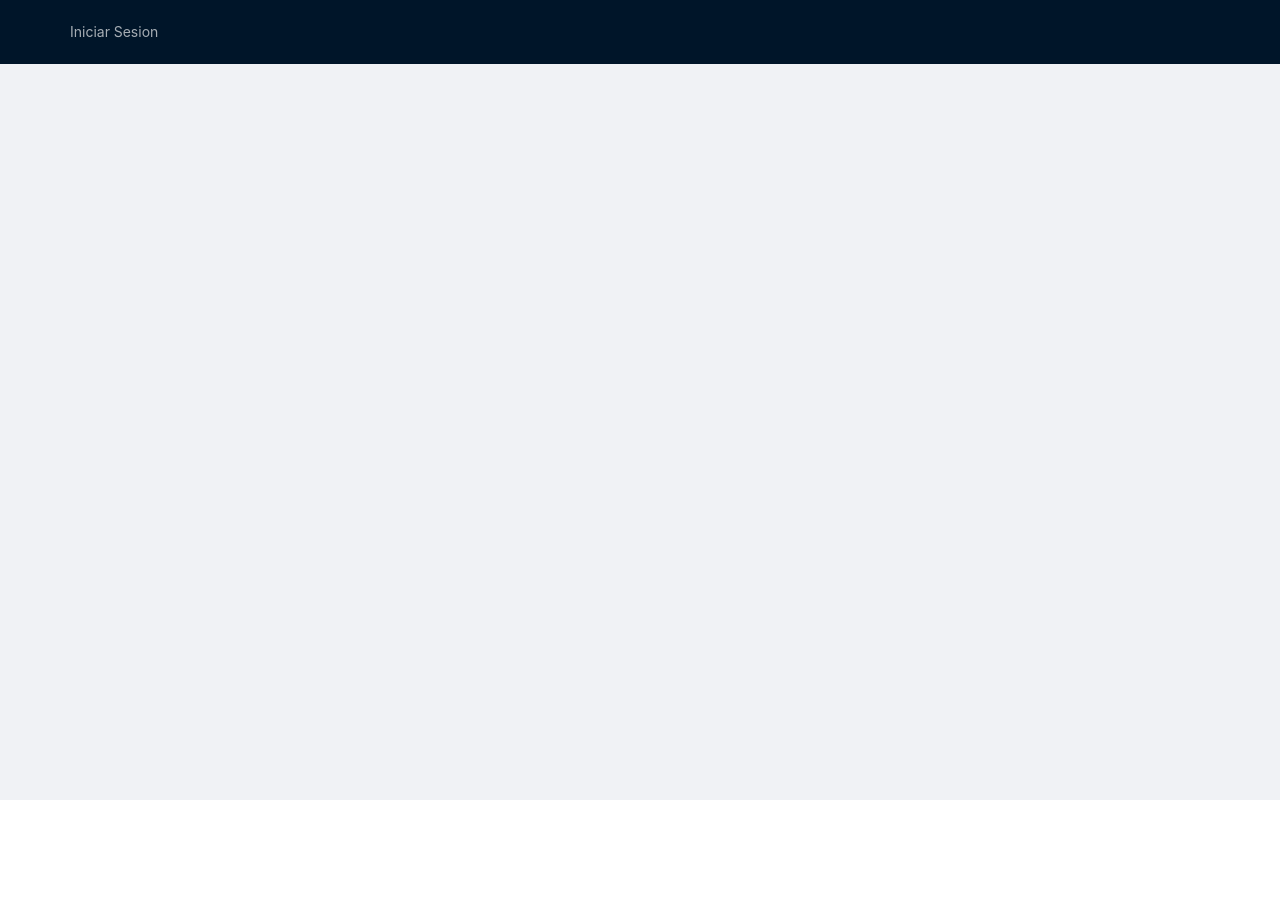
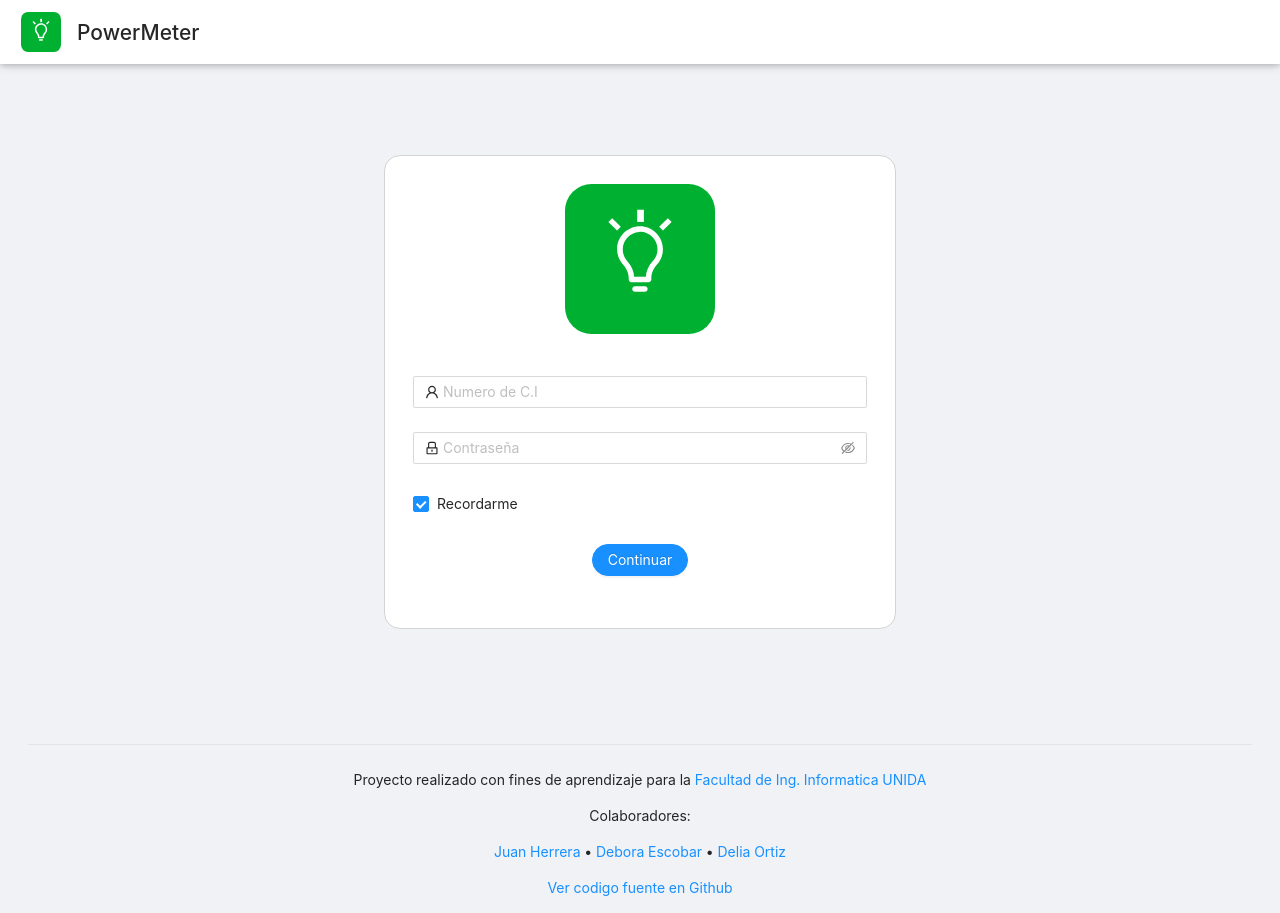
Before and after one commit to imherrera/medidor-electronico, a React (Create React App) app in the folder client/web/: page /login in a window 1280 px wide. Before the commit the page ends 800 px from the top, so only its background shows below. Built offline with nearby package versions, Linux system fonts and the light colour scheme.

Commit message:
add login screen and logo

```diff
--- a/client/web/package.json
+++ b/client/web/package.json
@@ -9,6 +9,7 @@
     "ant-design-pro": "^2.3.2",
     "react": "^17.0.2",
     "react-dom": "^17.0.2",
+    "react-router": "^6.0.1",
     "react-router-dom": "^6.0.1",
     "react-scripts": "4.0.3",
     "web-vitals": "^1.1.2"
--- a/client/web/public/index.html
+++ b/client/web/public/index.html
@@ -1,14 +1,12 @@
 <!DOCTYPE html>
 <html lang="en">
+
 <head>
   <meta charset="utf-8" />
   <link rel="icon" href="%PUBLIC_URL%/favicon.ico" />
   <meta name="viewport" content="width=device-width, initial-scale=1" />
   <meta name="theme-color" content="#000000" />
-    <meta
-      name="description"
-      content="Web site created using create-react-app"
-    />
+  <meta name="description" content="Plataforma de proyecto Medidor Electronico creada con fines de aprendizaje" />
   <link rel="apple-touch-icon" href="%PUBLIC_URL%/logo192.png" />
   <!--
       manifest.json provides metadata used when your web app is installed on a
@@ -26,6 +24,7 @@
     -->
   <title>React App</title>
 </head>
+
 <body>
   <noscript>You need to enable JavaScript to run this app.</noscript>
   <div id="root"></div>
@@ -40,4 +39,5 @@
       To create a production bundle, use `npm run build` or `yarn build`.
     -->
 </body>
+
 </html>
--- /dev/null
+++ b/client/web/src/App.css
@@ -0,0 +1,30 @@
+.app-header {
+    position: fixed;
+    z-index: 1;
+    width: 100%;
+    height: 64px;
+    justify-content: space-between;
+    background: #ffffff;
+    padding-left: 1.5em;
+    padding-right: 1.5em;
+    box-shadow: 0 2px 5px 0 rgb(0 0 0 / 16%), 0 2px 10px 0 rgb(0 0 0 / 12%);
+    display: flex;
+    flex-direction: row;
+    align-items: center;
+}
+
+.app-content-body {
+    min-height: 70vh;
+    margin-top: 64px;
+    padding: 1.5em;
+}
+
+.app-footer {
+    text-align: center;
+    padding-left: 2em;
+    padding-right: 2em;
+}
+
+#btn {
+    border-radius: 26px;
+}
--- a/client/web/src/App.js
+++ b/client/web/src/App.js
@@ -1,52 +1,106 @@
-import { useState } from 'react';
-import { Layout, Menu, Button } from 'antd';
-import { BrowserRouter as Router, Switch, Route, useLocation } from "react-router-dom";
-const { Header, Content, Footer } = Layout;
+import './App.css';
+import logo from './logo.svg';
 
-function Login() {
-  const error = null;
+import { Layout, Divider, Button } from 'antd';
+import { BrowserRouter as Router, Route, Routes, useLocation } from "react-router-dom";
 
-  function submit(credentials) {
-    // En esta funcion enviamos los credenciales (Correo, Contraseña) al servidor
-  }
+import Landing from './Landing';
+import Dashboard from './Dashboard';
+import Login from './Login';
 
-  return <h1>Pantalla de inicio de sesion</h1>
+
+/**
+ * Estilo para posicionar elementos adentro de manera horizontal
+ * **/
+const rowStyle = {
+  display: 'flex',
+  flexDirection: 'row', // Posisionar elementos horizontalmente
+  alignItems: 'center', // Centrar verticalmente
+};
+
+/**
+ * Logo de la App
+ * **/
+function AppLogo() {
+  const logoStyle = {
+    height: '40px',
+    marginRight: '16px' // Dejar margen hacia el lado derecho
+  };
+  return (
+    <a href="/" style={rowStyle}>
+      <img style={logoStyle} src={logo} alt="" />
+      <h2 style={{ margin: 0 }}>PowerMeter</h2>
+    </a>
+  );
 }
 
-function Dashboard() {
-
-  return <h1>Pantalla de estadisticas</h1>
+/**
+ * Encabezado de pagina
+ * **/
+function AppHeader() {
+  const location = useLocation();
+  return (
+    <div className="app-header">
+      <AppLogo />
+      <div style={rowStyle}>
+        {
+          (!location.pathname.endsWith("/login")) ?
+            <Button id="btn" type="primary" href="/login">
+              Iniciar Sesion
+            </Button>
+            : <></>
+        }
+      </div>
+    </div>
+  );
 }
 
-const routes = [
-  {
-    title: 'Inicio',
-    path: '/',
-    main: () => <Dashboard />
-  },
-  {
-    title: 'Iniciar sesion',
-    path: '/login',
-    main: () => <Login />
-  },
-  {
-    title: '404',
-    path: '/*',
-    main: () => <h1>Pagina no encontrada</h1>
-  }
-];
+/**
+* Cuerpo de la pagina
+* **/
+function AppContent() {
+  return (
+    <div className="app-content-body">
+      <Routes>
+        <Route path="" element={<Landing />} />
+        <Route path="login" element={<Login />} />
+        <Route path="dashboard" element={<Dashboard />} />
+      </Routes>
+    </div>
+  );
+}
 
+/**
+* Parte de abajo de la pagina
+* **/
+function AppFooter() {
+  return (
+    <div className="app-footer">
+      <Divider />
+      <p>
+        Proyecto realizado con fines de aprendizaje para la <a href="https://www.unida.edu.py/facultades/facultad-de-ingenieria/ingenieria-informatica/">Facultad de Ing. Informatica UNIDA</a>
+      </p>
+      <p>Colaboradores:</p>
+      <p>
+        <a href="mailto:juanhr454@gmail.com">Juan Herrera</a> • <a href="mailto:deboraareliescobar@gmail.com">Debora Escobar</a> • <a href="mailto:deliaortizservin@gmail.com">Delia Ortiz</a>
+      </p>
+      <p>
+        <a href="https://github.com/imherrera/medidor-electronico">Ver codigo fuente en Github</a>
+      </p>
+    </div>
+  );
+}
+
+/**
+ * Contenedor de la pagina
+ * **/
 function App() {
   return (
     <Router>
       <Layout style={{ minHeight: '100vh' }}>
-        <Header>
-          <Menu theme="dark" mode="horizontal">
-            <Menu.Item>
-              Iniciar Sesion
-            </Menu.Item>
-          </Menu>
-        </Header>
+        <AppHeader />
+        <AppContent />
+        <AppFooter />
       </Layout>
     </Router>
   );
--- /dev/null
+++ b/client/web/src/Dashboard.js
@@ -0,0 +1,10 @@
+
+
+
+function Dashboard() {
+    return (
+        <h1>Dashboard</h1>
+    )
+}
+
+export default Dashboard;
--- /dev/null
+++ b/client/web/src/Landing.js
@@ -0,0 +1,10 @@
+
+
+
+function Landing() {
+    return (
+        <h1>Lading page</h1>
+    )
+}
+
+export default Landing;
--- /dev/null
+++ b/client/web/src/Login.css
@@ -0,0 +1,27 @@
+.login-layout {
+    width: 100%;
+    height: 100%;
+    padding: 5em;
+    display: flex;
+}
+
+.login-container {
+    background-color: white;
+    margin: auto;
+    min-height: 50vh;
+    min-width: 40vw;
+    padding: 2em;
+    border: 1px solid lightgrey;
+    border-radius: 16px;
+}
+
+.login-form {
+    display: flex;
+    flex-direction: column;
+}
+
+.logo {
+    width: 100%;
+    height: 150px;
+    margin-bottom: 3em;
+}
--- /dev/null
+++ b/client/web/src/Login.js
@@ -0,0 +1,106 @@
+import './Login.css';
+import logo from './logo.svg';
+
+import { Button, Input, Space, Form, Checkbox } from 'antd';
+import { UserOutlined, LockOutlined } from '@ant-design/icons';
+
+const Demo = () => {
+    const onFinish = (values) => {
+        console.log('Success:', values);
+    };
+
+    const onFinishFailed = (errorInfo) => {
+        console.log('Failed:', errorInfo);
+    };
+
+    return (
+        <Form
+            className="login-form"
+            name="basic"
+            wrapperCol={{ span: 100 }}
+            initialValues={{ remember: true }}
+            onFinish={onFinish}
+            onFinishFailed={onFinishFailed}
+            autoComplete="off"
+        >
+            <Form.Item
+                name="username"
+                rules={[
+                    {
+                        required: true,
+                        message: 'Debes ingresar tu C.I',
+                    },
+                ]}
+            >
+                <Input prefix={<UserOutlined />} placeholder="Numero de C.I" />
+            </Form.Item>
+
+            <Form.Item
+                name="password"
+                rules={[
+                    {
+                        required: true,
+                        message: 'Debes ingresar tu contraseña',
+                    },
+                ]}
+            >
+                <Input.Password prefix={<LockOutlined />} placeholder="Contraseña" />
+            </Form.Item>
+
+            <Form.Item
+                name="remember"
+                valuePropName="checked"
+                wrapperCol={{
+                    offset: 100,
+                    span: 16,
+                }}
+            >
+                <Checkbox>Recordarme</Checkbox>
+            </Form.Item>
+
+            <Form.Item style={{ alignSelf: 'center' }}>
+                <Button id="btn" type="primary" htmlType="submit">
+                    Continuar
+                </Button>
+            </Form.Item>
+        </Form>
+    );
+};
+
+function LoginHeader() {
+    return (
+        <img className="logo" src={logo} alt="" />
+    );
+}
+
+function LoginForm() {
+    return (
+        <Space direction="vertical" size="small">
+            <Input prefix={<UserOutlined />} placeholder="Numero de C.I" style={{ width: "50em" }} />
+            <Input.Password prefix={<LockOutlined />} placeholder="Contraseña" />
+        </Space>
+    )
+}
+
+function LoginContainer(props) {
+    return (
+        <div className="login-container">
+            {props.children}
+        </div>
+    );
+}
+
+function Login() {
+    return (
+        <div className="login-layout">
+            <LoginContainer>
+                <LoginHeader />
+                <Demo />
+            </LoginContainer>
+        </div>
+    )
+}
+
+
+
+export default Login;
--- a/client/web/src/index.css
+++ b/client/web/src/index.css
@@ -11,3 +11,9 @@ code {
   font-family: source-code-pro, Menlo, Monaco, Consolas, 'Courier New',
     monospace;
 }
+
+
+
+a[class^="ant-btn-"] {
+  border-radius: 16px;
+}
--- a/client/web/src/index.js
+++ b/client/web/src/index.js
@@ -1,8 +1,8 @@
 import React from 'react';
 import ReactDOM from 'react-dom';
+import App from './App';
 import 'antd/dist/antd.css';
-import './index.css';
-import App from './App';
+
 
 ReactDOM.render(
   <React.StrictMode>
```
Also changed, not shown: client/web/src/Dashboard.css (added), client/web/src/logo.svg. Lines whose indentation alone changed are shown as unchanged.
